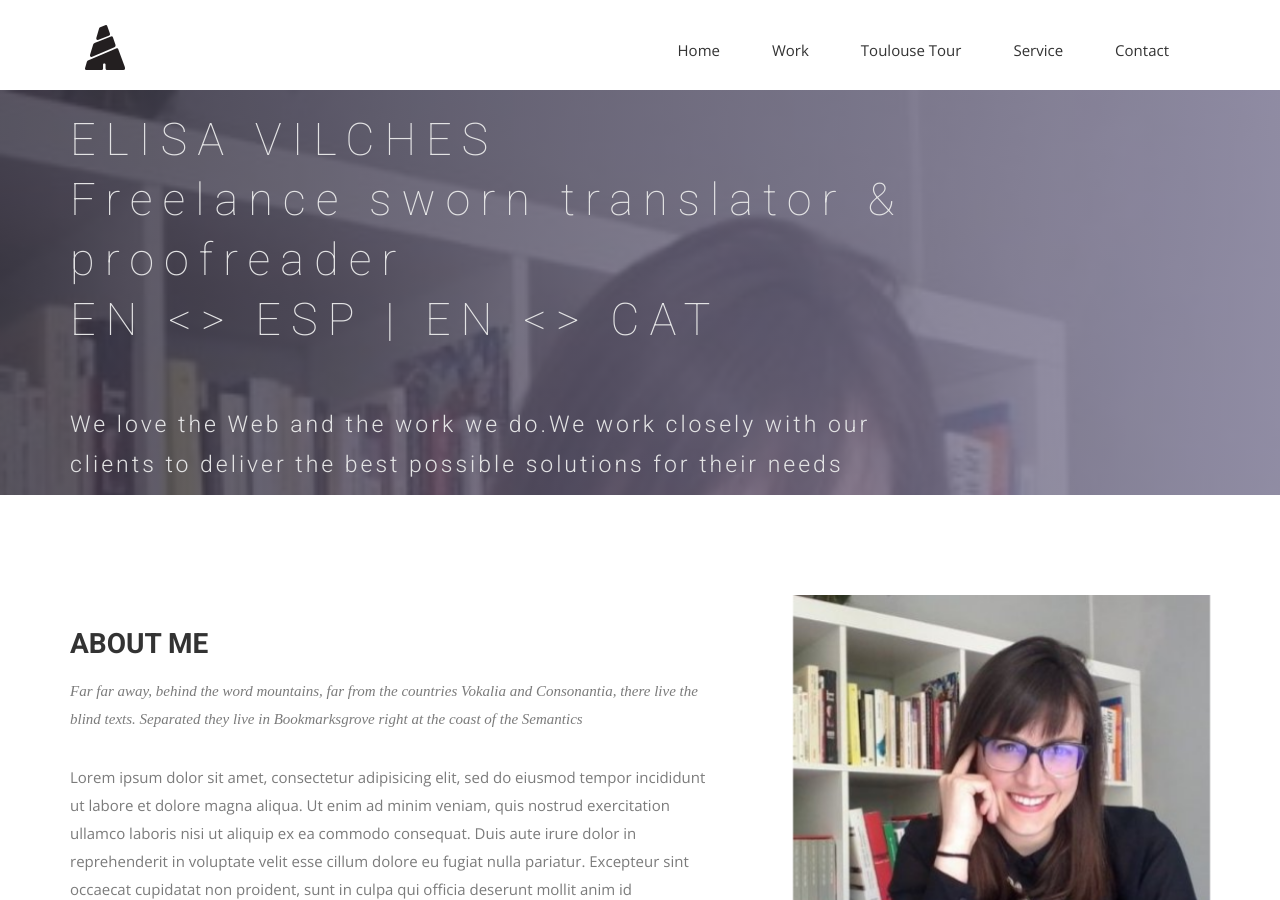
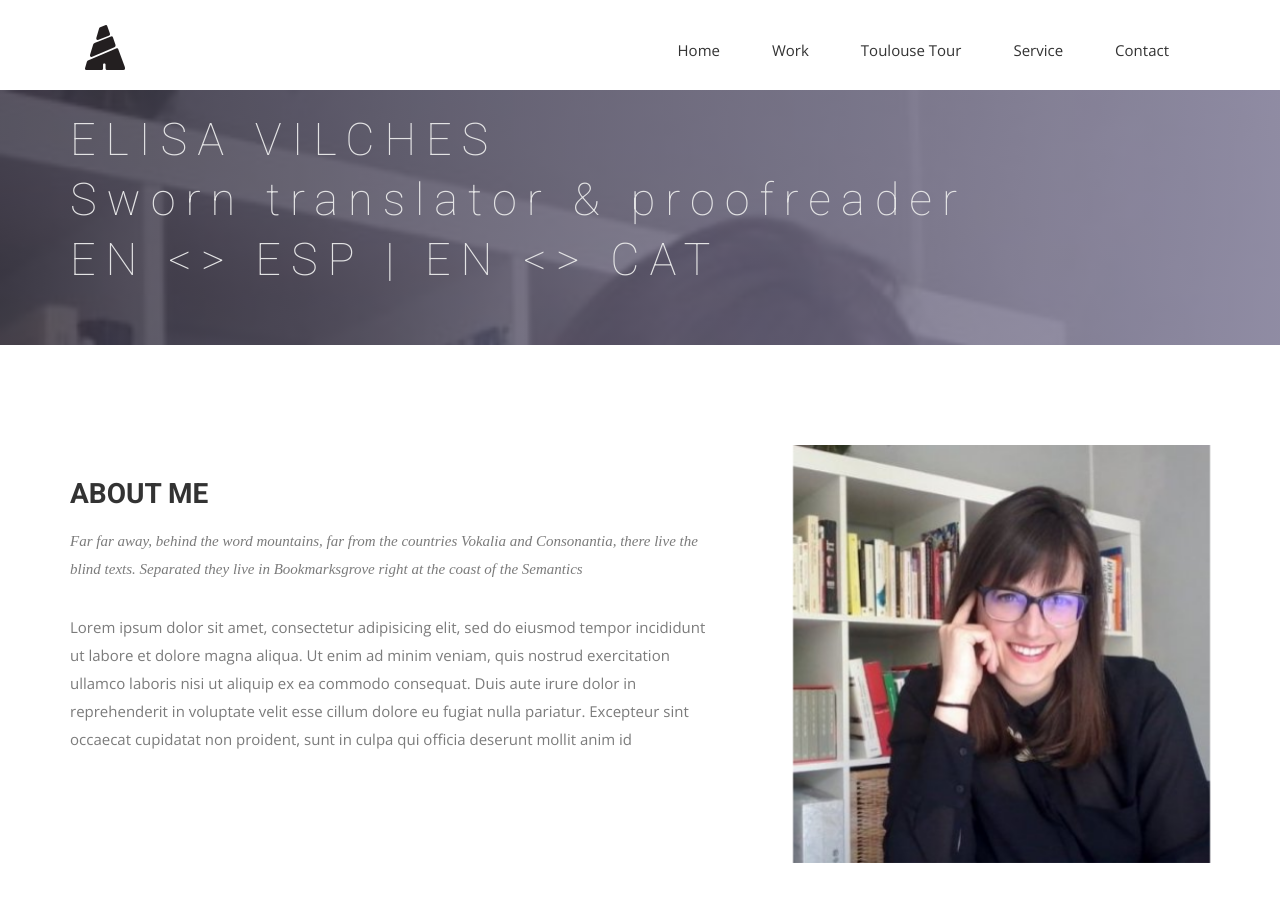
Before and after one commit to elisavilches/elisavilches.github.io, a Jekyll site: the page built from index.html, in a window 1280 px wide and 900 px high. Built offline with Jekyll 4.4.1, drawn with Linux system fonts in a browser that asks for light colours; nearby versions of some CDN libraries; some web fonts are replaced.

Commit message:
primeros contenidos

```diff
--- a/index.html
+++ b/index.html
@@ -10,8 +10,8 @@ permalink: /
     <div class="row">
       <div class="col-md-12 col-md">
         <div class="block">
-          <h1 class="animated fadeInUp">ELISA VILCHES <br> Freelance sworn translator &amp; proofreader <br> EN &lt;&gt; ESP | EN &lt;&gt; CAT </h1>
-          <p class="animated fadeInUp">We love the Web and the work we do.We work closely with our </br> clients to deliver the best possible solutions for their needs</p>
+          <h1 class="animated fadeInUp">ELISA VILCHES <br> Sworn translator &amp; proofreader <br> EN &lt;&gt; ESP | EN &lt;&gt; CAT </h1>
+          <!-- <p class="animated fadeInUp">We love the Web and the work we do.We work closely with our </br> clients to deliver the best possible solutions for their needs</p -->
         </div>
       </div>
     </div>
```
